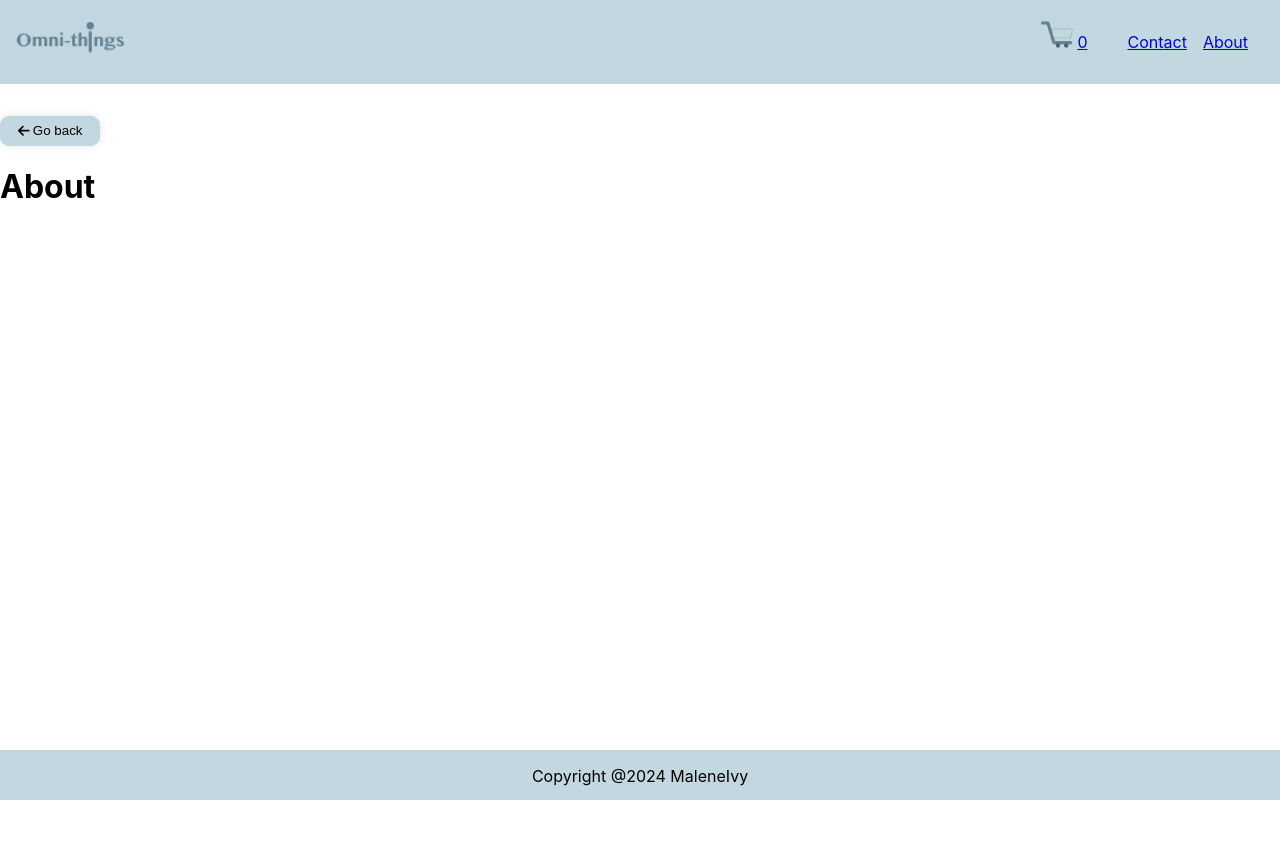
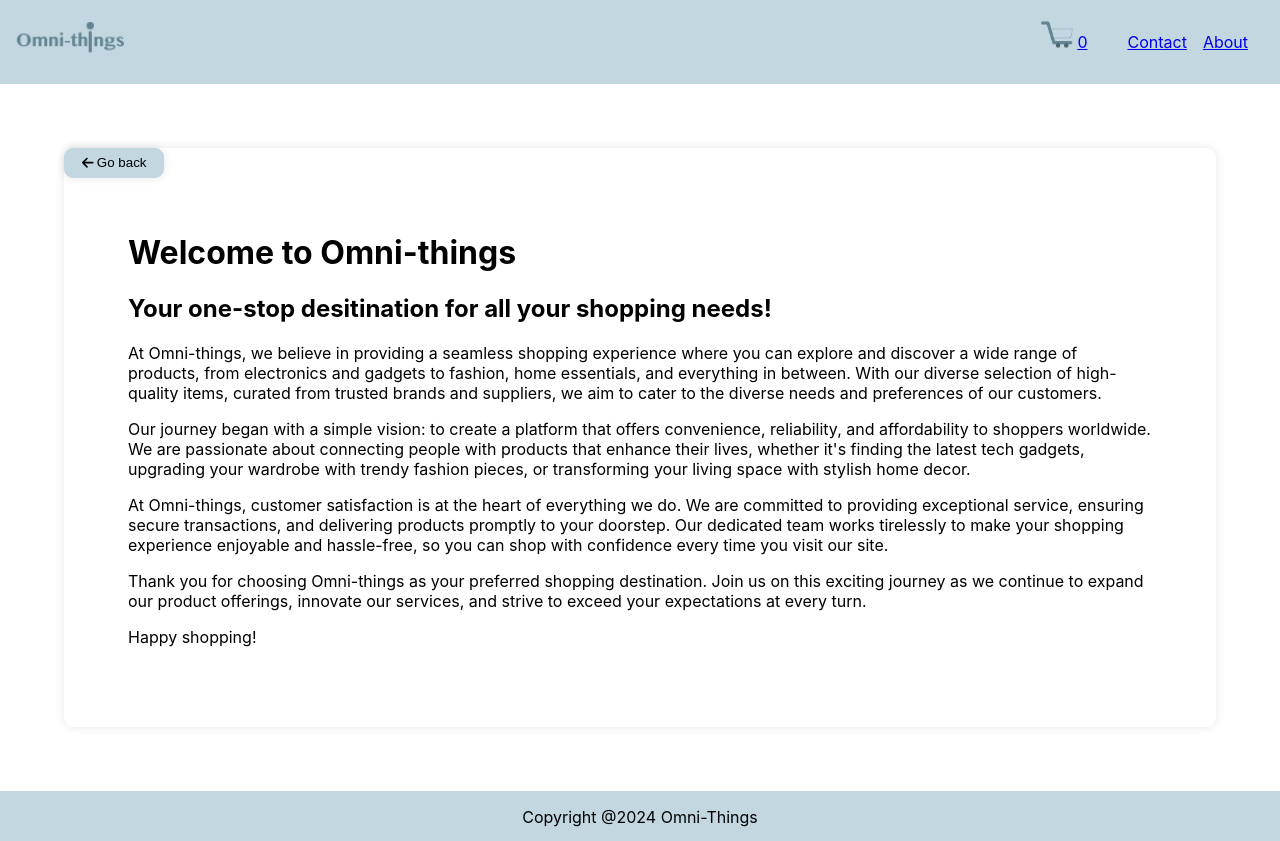
Before and after one commit to maleneivy/react-ecom, a React (Create React App) app: page /about in a window 1280 px wide. Before the commit the page ends 800 px from the top, so only its background shows below. Built offline with nearby package versions, Linux system fonts and the light colour scheme.

Commit message:
Added content in about page + styling, changed name in Footer

```diff
--- a/src/components/Footer/index.jsx
+++ b/src/components/Footer/index.jsx
@@ -3,7 +3,7 @@ import { FooterStyles } from "./index.styles";
 function Footer() {
     return (
         <FooterStyles>
-            <p>Copyright @2024 MaleneIvy</p>
+            <p>Copyright @2024 Omni-Things</p>
         </FooterStyles>
     );
 }
--- a/src/pages/AboutPage/index.jsx
+++ b/src/pages/AboutPage/index.jsx
@@ -1,13 +1,34 @@
 import { GoBackButton } from "../../components/GoBackButton";
 import { useCartFromLocalStorage } from "../../utils/localStorage/getCart";
+import { AboutContainer, BackButtonContainer, TextContentContainer } from "./index.styles";
 
 function AboutPage() {
     useCartFromLocalStorage();
     return (
-        <>
-        <GoBackButton />
-        <h1>About</h1>
-        </>
+        <AboutContainer>
+        <BackButtonContainer>
+            <GoBackButton />
+        </BackButtonContainer>
+        <TextContentContainer>
+            <h1>Welcome to Omni-things</h1>
+            <h2>Your one-stop desitination for all your shopping needs!</h2>
+            <p>
+                At Omni-things, we believe in providing a seamless shopping experience where you can explore and discover a wide range of products, from electronics and gadgets to fashion, home essentials, and everything in between. With our diverse selection of high-quality items, curated from trusted brands and suppliers, we aim to cater to the diverse needs and preferences of our customers.
+            </p>
+            <p>
+            Our journey began with a simple vision: to create a platform that offers convenience, reliability, and affordability to shoppers worldwide. We are passionate about connecting people with products that enhance their lives, whether it's finding the latest tech gadgets, upgrading your wardrobe with trendy fashion pieces, or transforming your living space with stylish home decor.
+            </p>
+            <p>
+            At Omni-things, customer satisfaction is at the heart of everything we do. We are committed to providing exceptional service, ensuring secure transactions, and delivering products promptly to your doorstep. Our dedicated team works tirelessly to make your shopping experience enjoyable and hassle-free, so you can shop with confidence every time you visit our site.
+            </p>
+            <p>
+            Thank you for choosing Omni-things as your preferred shopping destination. Join us on this exciting journey as we continue to expand our product offerings, innovate our services, and strive to exceed your expectations at every turn.
+            </p>
+            <p>
+                Happy shopping!
+            </p>
+        </TextContentContainer>
+        </AboutContainer>
     )
 }
 
--- /dev/null
+++ b/src/pages/AboutPage/index.styles.jsx
@@ -0,0 +1,24 @@
+import { styled } from "styled-components";
+
+export const AboutContainer = styled.div`
+display: flex;
+flex-direction: column;
+margin: 2rem 4rem;
+padding: 3rem auto 2rem 3rem;
+border-radius: 9px;
+box-shadow: 0 0 10px rgba(0, 0, 0, 0.1);
+background-color: #fff;
+position: relative;
+
+@media screen and (max-width: 850px) {
+    margin: 1rem;
+}
+`;
+
+export const BackButtonContainer = styled.div`
+position: absolute;
+`;
+
+export const TextContentContainer = styled.div`
+margin: 4rem;
+`;
```
